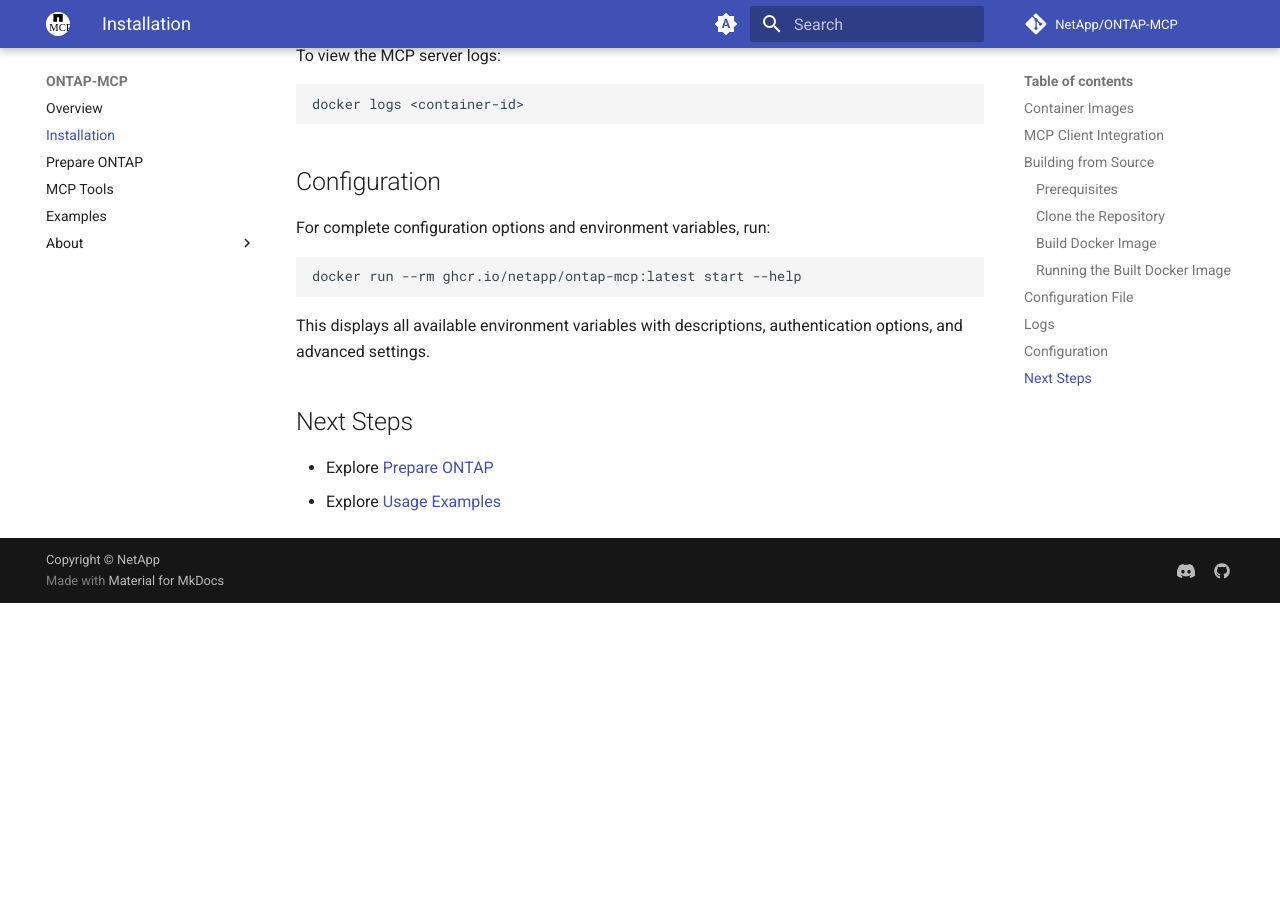
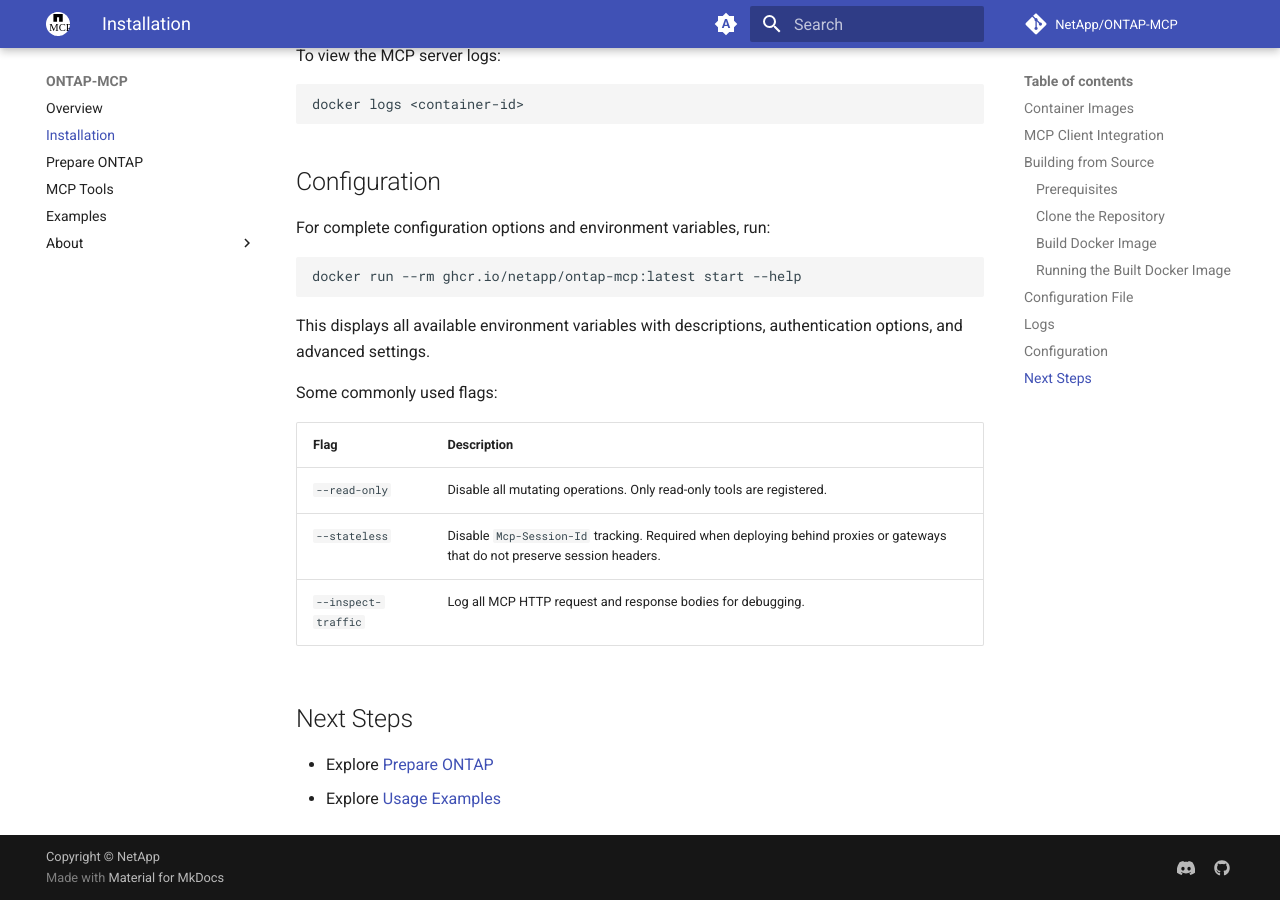
Before and after one commit to NetApp/ontap-mcp, an MkDocs documentation site: the page built from docs/install.md, in a window 1280 px wide and 900 px high, scrolled down 2737 px. Built offline with MkDocs 1.6.1 and Material for MkDocs 9.7.7, drawn with Linux system fonts in a browser that asks for light colours; comment, search, counter and statistics services are not loaded; the version menu is left out; before the commit the page ends 3340 px from its top, so only the background shows below that.

Commit message:
feat: add stateless configuration

```diff
--- a/docs/install.md
+++ b/docs/install.md
@@ -129,6 +129,14 @@
 
 This displays all available environment variables with descriptions, authentication options, and advanced settings.
 
+Some commonly used flags:
+
+| Flag | Description |
+|---|---|
+| `--read-only` | Disable all mutating operations. Only read-only tools are registered. |
+| `--stateless` | Disable `Mcp-Session-Id` tracking. Required when deploying behind proxies or gateways that do not preserve session headers. |
+| `--inspect-traffic` | Log all MCP HTTP request and response bodies for debugging. |
+
 ## Next Steps
 
 - Explore [Prepare ONTAP](prepare-ontap.md)
```
Also changed, not shown: docs/tools.md (+3 -1 lines), 2 other files.
